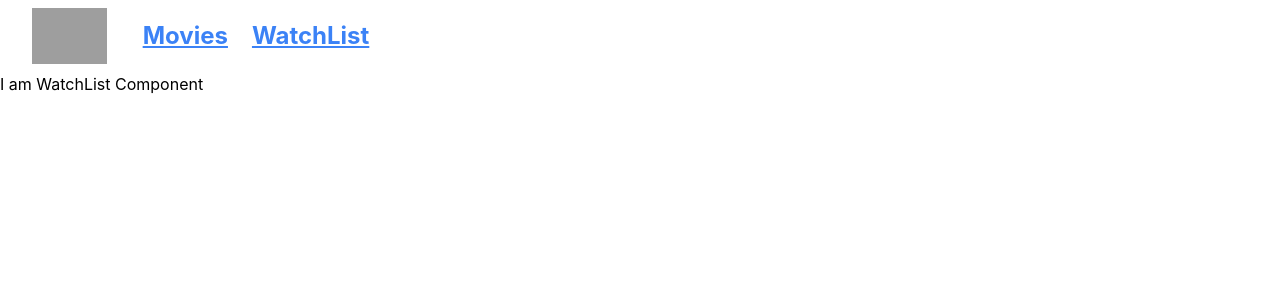
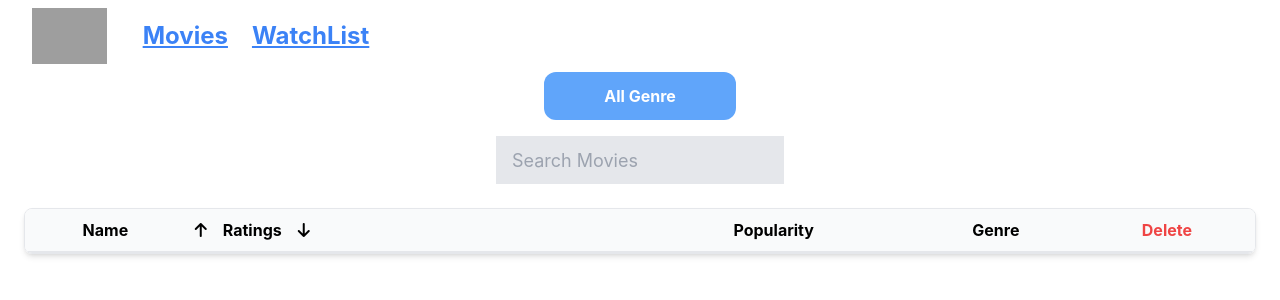
Before and after one commit to ankit-singh44/movies-app, a React (Create React App) app: page /watchlist in a window 1280 px wide. Shown: the top 300 px of the page. Built offline with nearby package versions, Linux system fonts and the light colour scheme; grey boxes are pictures that could not be loaded.

Commit message:
movie data flow to Watchlist

```diff
--- a/src/App.js
+++ b/src/App.js
@@ -4,8 +4,34 @@ import Banner from './Components/Banner';
 import Movies from './Components/Movies';
 import Navbar from './Components/Navbar';
 import WatchList from './Components/WatchList';
+import { useState  } from 'react';
+
+
 
 function App() {
+
+  let [watchList,setWatchList]=useState([]);
+
+
+  let handleAddtoWatchList=(movieObj)=>{
+    // let newWatchList=[...watchList];
+    // newWatchList.push(id)
+    // console.log(newWatchList);
+    // setWatchList(newWatchList);
+
+    // same thing in one line
+    let newWatchList = [...watchList,movieObj];
+    localStorage.setItem("movies-app",JSON.stringify(newWatchList))
+    setWatchList(newWatchList)
+}
+
+let handleRemovefromWatchList=(movieObj)=>{
+    let newWatchList=watchList.filter((movie)=>{
+        return movie.id!=movieObj.id;
+    })
+    localStorage.setItem("movies-app",JSON.stringify(newWatchList))
+    setWatchList(newWatchList);
+}
   return (
     <BrowserRouter>
       <Navbar/>
@@ -13,12 +39,19 @@ function App() {
         <Route path="/" element={
           <>
           <Banner/>
-          <Movies/>
+          <Movies watchList={watchList}
+                  setWatchList={setWatchList}
+                  handleAddtoWatchList={handleAddtoWatchList}
+                  handleRemovefromWatchList={handleRemovefromWatchList}
+          />
           </>
         } ></Route>
 
          <Route path="/watchlist" element={
-          <WatchList/>
+          <WatchList watchList={watchList}
+                     handleRemovefromWatchList={handleRemovefromWatchList}
+
+          />
         } ></Route>
 
         <Route path='/banner' element={
--- a/src/Components/MovieCard.jsx
+++ b/src/Components/MovieCard.jsx
@@ -1,18 +1,33 @@
 
 export default function MovieCard(props){
     // console.log(props);
-    let{title,poster_path,id}=props;
+
+    // if(props.watchList.length == 0){
+    //     return;
+    // }
+    let {watchList}=props;
+
+    function isContain(movieObj){
+        for(let i=0;i<watchList.length;i++){
+            if(movieObj.id==watchList[i].id){
+                return true;
+            }
+        }
+        return false;
+    }
+    let{title,poster_path,id,movieObj}=props;
     return(
         <div className='my-5 h-[34vh] w-[160px] bg-cover bg-center flex flex-col justify-between items-end m-2 rounded-xl overflow-hidden hover:scale-110 duration-300'
         style={{backgroundImage: `url(https://image.tmdb.org/t/p/original${poster_path})`}}
         >
-            {props.watchList.includes(id)?
+            {isContain(movieObj)?
 
-            <div onClick={()=>props.handleRemovefromWatchList(id)}
+            <div onClick={()=>props.handleRemovefromWatchList(movieObj)}
             className="m-3 bg-stone-900/90 h-6 w-6
             flex items-center justify-center rounded-lg
             hover:cursor-pointer">&#10060;</div>:
-            <div onClick={()=>props.handleAddtoWatchList(id)}
+
+            <div onClick={()=>props.handleAddtoWatchList(movieObj)}
             className="m-3 bg-stone-900/90 h-6 w-6
             flex items-center justify-center rounded-lg
             hover:cursor-pointer">&#128525;</div>
--- a/src/Components/Movies.jsx
+++ b/src/Components/Movies.jsx
@@ -3,10 +3,11 @@ import { useEffect, useState } from "react";
 import MovieCard from "./MovieCard";
 import Pagination from "./Pagination";
 
-export default function Movies(){
+export default function Movies(props){
+    let {watchList,setWatchList,handleAddtoWatchList,handleRemovefromWatchList}= props;
     let [movies,setMovies]=useState(undefined);
     let [pageNo,setPageNo]=useState(1);
-    let [watchList,setWatchList]=useState([]);
+
 
     let handlePrev= ()=>{
         if(pageNo>1){
@@ -17,29 +18,12 @@ export default function Movies(){
         setPageNo(pageNo+1);
     }
 
-    let handleAddtoWatchList=(id)=>{
-        // let newWatchList=[...watchList];
-        // newWatchList.push(id)
-        // console.log(newWatchList);
-        // setWatchList(newWatchList);
-
-        // same thing in one line
-        let newWatchList = [...watchList,id];
-        localStorage.setItem("movies-app",JSON.stringify(newWatchList))
-        setWatchList(newWatchList)
-    }
-
-    let handleRemovefromWatchList=(id)=>{
-        let newWatchList=watchList.filter((movieId)=>{
-            return movieId!=id;
-        })
-        localStorage.setItem("movies-app",JSON.stringify(newWatchList))
-        setWatchList(newWatchList);
-    }
-
 
     useEffect(()=>{
         let favMoviesFromLocalStorage=JSON.parse(localStorage.getItem("movies-app"));
+        if(favMoviesFromLocalStorage == null){
+            return;
+        }
         setWatchList(favMoviesFromLocalStorage)
     },[])
     useEffect(()=>{
@@ -62,12 +46,12 @@ export default function Movies(){
             <div className="m-4 text-2xl text-center font-bold">Trending Movies</div>
             <div className="flex flex-wrap gap-5 justify-around">
 
-            {movies.map((movie)=>{
+            {movies.map((movieObj)=>{
                 return(<MovieCard
-                                  id={movie.id}
-                                  key={movie.id}
-                                  title={movie.title}
-                                  poster_path={movie.poster_path}
+                                  movieObj={movieObj}
+                                  key={movieObj.id}
+                                  title={movieObj.title}
+                                  poster_path={movieObj.poster_path}
                                   watchList={watchList}
                                   handleAddtoWatchList={handleAddtoWatchList}
                                   handleRemovefromWatchList={handleRemovefromWatchList}/>)
--- a/src/Components/Pagination.jsx
+++ b/src/Components/Pagination.jsx
@@ -4,9 +4,9 @@ export default function Pagination(props){
 
     return(
         <div className="flex justify-center m-2 bg-gray-500 text-white">
-                <div onClick={handlePrev} className="mx-1 p-2 hover:cursor-pointer"><i class="fa-solid fa-arrow-left"></i></div>
-                <div className="mx-1 p-2 hover:cursor-pointer">{pageNo}</div>
-                <div onClick={handleNext} className="mx-1 p-2 hover:cursor-pointer"><i class="fa-solid fa-arrow-right"></i></div>
+                <div onClick={handlePrev} className="mx-1 p-2 hover:cursor-pointer"><i className="fa-solid fa-arrow-left"></i></div>
+                <div className="mx-1 p-2">{pageNo}</div>
+                <div onClick={handleNext} className="mx-1 p-2 hover:cursor-pointer"><i className="fa-solid fa-arrow-right"></i></div>
             </div>
     )
 }
--- a/src/Components/WatchList.jsx
+++ b/src/Components/WatchList.jsx
@@ -1,6 +1,58 @@
+import genreids from "../Utility/genre"
+export default function WatchList(props){
 
-export default function WatchList(){
+    let {watchList,handleRemovefromWatchList }=props
+
+
     return(
-        <div>I am WatchList Component</div>
+        <>
+        <div className="flex justify-center">
+            <div className="h-[3rem] w-[12rem] bg-blue-400 rounded-xl flex justify-center
+            items-center text-white font-bold">All Genre</div>
+        </div>
+        <div className="flex justify-center my-4">
+            <input className="h-[3rem] w-[18rem] bg-gray-200 outline-none px-4 text-lg"
+            placeholder="Search Movies"
+            type="text"></input>
+        </div>
+
+        <div className="m-6 rounded-lg overflow-hidden border shadow-md">
+            <table className="p-4 w-full text-center">
+                <thead className="h-[2.5rem] bg-gray-50 border-b-2">
+                    <tr>
+                        <th>Name</th>
+                        <th  className="flex">
+                            <div className="p-2 hover:cursor-pointer"><i className="fa-solid fa-arrow-up"></i></div>
+                            <div className="p-2">Ratings</div>
+                            <div className="p-2 hover:cursor-pointer"><i className="fa-solid fa-arrow-down"></i></div>
+                        </th>
+                        <th>Popularity</th>
+                        <th>Genre</th>
+                        <th className=" text-red-500">Delete</th>
+                    </tr>
+                </thead>
+                <tbody>
+                    {watchList.map((moviesObj)=>{
+                        return(
+                        <tr className="border-b-2">
+                        <td className="flex items-center mx-4 py-2"> <img className="h-[8rem] w-[7rem]"
+                        src={"https://image.tmdb.org/t/p/original/"+moviesObj.poster_path} alt="" />
+                        <div className="mx-2">{moviesObj.title}</div>
+                        </td>
+                        <td>{moviesObj.vote_average}</td>
+                        <td>{moviesObj.popularity}</td>
+                        <td>{genreids[moviesObj.genre_ids[0]]}</td>
+                        <td onClick={()=>handleRemovefromWatchList(moviesObj)} className=" text-red-500"><i className="fa-solid fa-trash"></i></td>
+                        </tr>
+                        )
+                    })}
+
+                </tbody>
+            </table>
+        </div>
+
+        </>
+
+
     )
 }
--- /dev/null
+++ b/src/Utility/genre.js
@@ -0,0 +1,23 @@
+const genreids={
+    28: "Action",
+    12: "Adventure",
+    16: "Animation",
+    35: "Comedy",
+    80: "Crime",
+    99: "Documentary",
+    18: "Drama",
+    10751: "Family",
+    14: "Fantasy",
+    36: "History",
+    27: "Horror",
+    10402: "Music",
+    9648: "Mystery",
+    10749: "Romance",
+    878: "Sci-Fi",
+    10770: "TV",
+    53: "Thriller",
+    10752: "War",
+    37: "Western",
+}
+
+export default genreids
```
